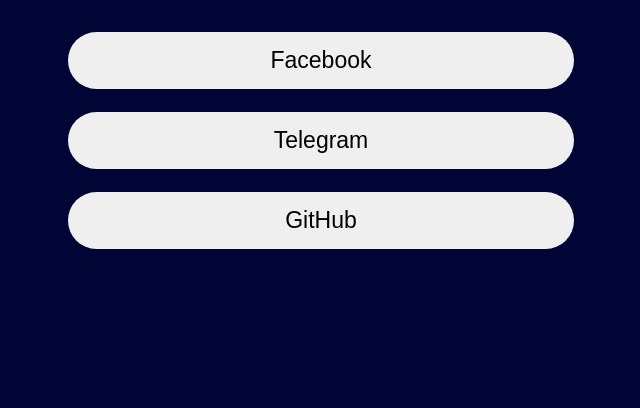
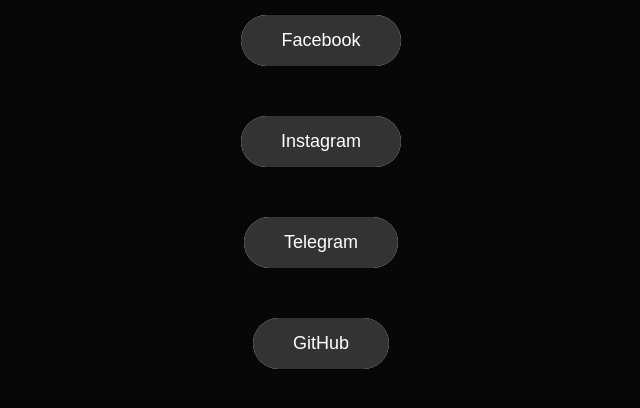
Before and after one commit to daragentle122/website, a plain HTML site: page index.html in a window 1280 px wide. Shown: the part 348-756 px from the top of the page, without its empty margins (319-959 px from the left). Drawn offline with Linux system fonts and the light colour scheme.

Commit message:
update button style

```diff
--- a/index.html
+++ b/index.html
@@ -9,14 +9,13 @@
 </head>
 
 <body>
-    <div>
-        <img src="/image/image.png" alt="my-pic" class="mypic">
-    </div>
-    <div class="botton">
-        <button type="button" name="facebook">Facebook</button><br>
-        <button type="button" name="telegram">Telegram</button><br>
-        <button type="button" name="github">GitHub</button>
-    </div>
+    <header>
+        <div class="mypic"></div>
+    </header>
+    <button class="btn" name="facebook" id="fb">Facebook</button><br>
+    <button class="btn" name="instagram" id="ig">Instagram</button><br>
+    <button class="btn" name="telegram" id="tg">Telegram</button><br>
+    <button class="btn" name="github" id="gh">GitHub</button>
 </body>
 
 </html>
--- a/style.css
+++ b/style.css
@@ -1,27 +1,86 @@
-body {
-    background-color: rgb(0, 5, 53);
-    font-family: Verdana, Geneva, Tahoma, sans-serif;
+html, body {
+    background-color: #080708;
+    align-items: center;
+    justify-content: center;
+    text-align: center;
+    overflow: hidden;
 }
 
 .mypic {
-    width: 300px;
-    height: 300px;
+    width: 250px;
+    height: 250px;
     margin-left: auto;
     margin-right: auto;
     margin-top: 45px;
     margin-bottom: 35px;
+    background-image: url(image/image.png);
+    background-size: cover;
     object-fit: cover;
     border: none;
     border-radius: 75%;
     display: block;
 }
 
-button {
-    font-size: 23px;
-    margin: 2px auto;
-    width: 40%;
-    padding: 15px;
-    display: block;
+.btn {
+    font-size: 18px;
+    margin: 25px;
+    color: #fff;
+    padding: 15px 40px;
     border: none;
-    border-radius: 45px;
+    outline: none;
+    cursor: pointer;
+    position: relative;
+    z-index: 0;
+    border-radius: 50px;
 }
+
+.btn::after {
+    content: "";
+    z-index: -1;
+    position: absolute;
+    width: 100%;
+    height: 100%;
+    background-color: #333;
+    left: 0;
+    top: 0;
+    border-radius: 50px;
+}
+
+.btn::before {
+    content: "";
+    background: linear-gradient(
+        45deg,
+        #FF0000, #FF7300, #FFFB00, #48FF00,
+        #00FFD5, #002BFF, #FF00C8, #FF0000);
+    position: absolute;
+    top: -2px;
+    left: -2px;
+    background-size: 600%;
+    z-index: -1;
+    width: calc(100% + 4px);
+    height: calc(100% + 4px);
+    filter: blur(8px);
+    animation: glowing 20s linear infinite;
+    transition: opacity .3s ease-in-out;
+    border-radius: 50px;
+    opacity: 0;
+}
+
+@keyframes glowing {
+    0% {background-position: 0 0;}
+    50% {background-position: 400% 0;}
+    100% {background-position: 0 0;}
+}
+
+.btn:hover::before {
+    opacity: 1;
+}
+
+.btn:active:after {
+    background: transparent;
+}
+
+.btn:active {
+    color: #000;
+    font-weight: bold;
+}
```
